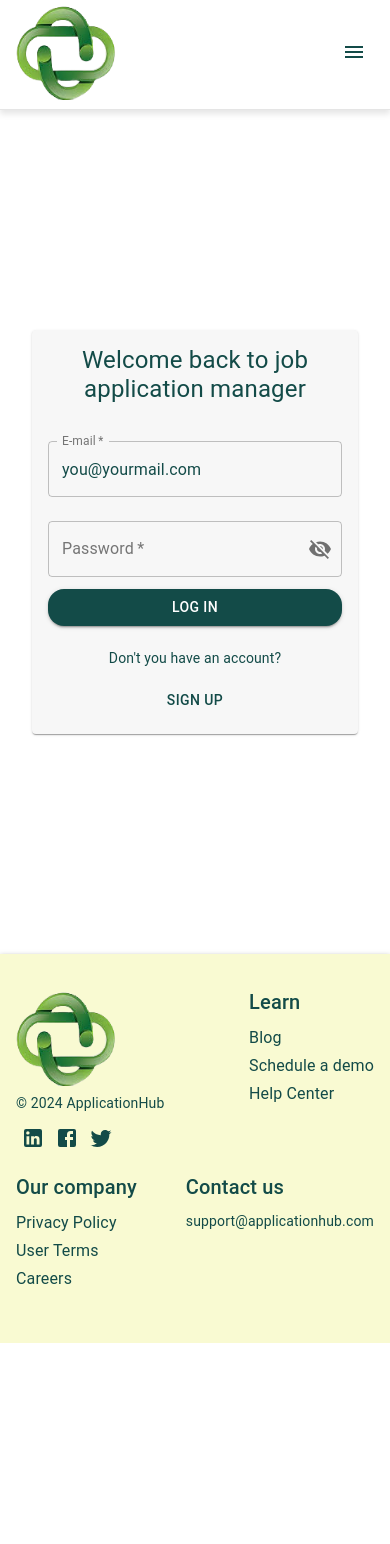
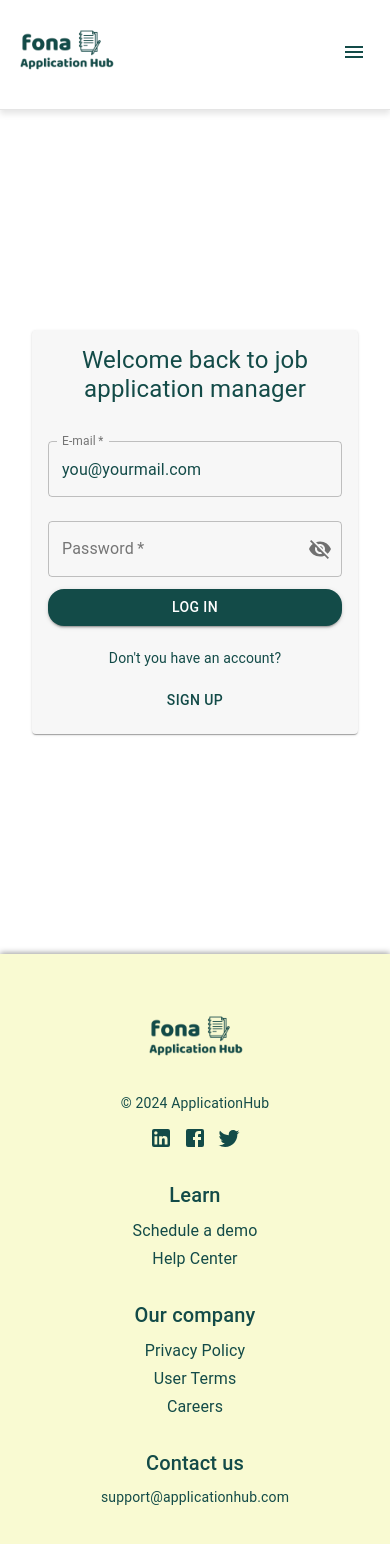
Before and after one commit to Natata08/application-hub, a Next.js app in the folder frontend/: page /login in a window 390 px wide. Shown: the top 1544 px of the page. Before the commit the page ends 1343 px from the top, so only its background shows below. Built offline with nearby package versions, Linux system fonts and the light colour scheme.

Commit message:
Changes to make home-page responsive

```diff
--- a/frontend/app/layout.js
+++ b/frontend/app/layout.js
@@ -1,6 +1,7 @@
 import ThemeApp from '@/components/styles/ThemeApp'
 import NavBar from '@/components/ui/NavBar'
 import Footer from '@/components/ui/Footer'
+import { Box } from '@mui/material'
 
 export const metadata = {
   title: 'ApplicationHub App',
@@ -11,11 +12,26 @@ export default function RootLayout({ children }) {
   return (
     <html lang="en">
       <body>
-        <ThemeApp>
-          <NavBar />
-          {children}
-          <Footer />
-        </ThemeApp>
+        <Box
+          sx={{
+            display: 'flex',
+            flexDirection: 'column',
+            minHeight: '100vh',
+          }}
+        >
+          <ThemeApp>
+            <NavBar />
+            <Box
+              component="main"
+              sx={{
+                flexGrow: 1,
+              }}
+            >
+              {children}
+            </Box>
+            <Footer />
+          </ThemeApp>
+        </Box>
       </body>
     </html>
   )
--- a/frontend/components/styles/ThemeApp.js
+++ b/frontend/components/styles/ThemeApp.js
@@ -17,9 +17,12 @@ const colors = {
   error: '#D32F2F', // Red for error
   paperLight: '#F7F7F7', // Light grayish beige for paper in light theme
   paperDark: '#1A3D3D', // Light greenish shade for paper in dark theme
-  footerDark: '#000000', // Black
+  footerDark: '#D9A020', //
   footerLight: '#F9FAD2', //Light Yellow
-  cardBlue: '#d2e8d4', //Light blue color
+  cardBlue: '#d2e8d4', //Light blue color for card
+  cardYellow: '#FFFFE0', // Light yellow for card
+  cardYellowDark: '#A7D08B',
+  cardBlueDark: '#86B3A5',
 }
 
 const commonStyles = {
@@ -79,12 +82,14 @@ export const lightTheme = createTheme({
     text: {
       primary: colors.textPrimaryLight,
       secondary: colors.textSecondaryLight,
+      footer: colors.textPrimaryLight,
     },
     background: {
       default: colors.neutralLight,
       paper: colors.paperLight,
       footer: colors.footerLight,
-      card: colors.cardBlue,
+      cardYellow: colors.cardYellow,
+      cardBlue: colors.cardBlue,
     },
   },
   components: {
@@ -137,12 +142,14 @@ export const darkTheme = createTheme({
     text: {
       primary: colors.textPrimaryDark,
       secondary: colors.textSecondaryDark,
+      footer: colors.textPrimaryLight,
     },
     background: {
       default: colors.neutralDark,
       paper: colors.paperDark,
-      footer: colors.paperDark,
-      card: colors.paperDark,
+      footer: colors.cardYellowDark,
+      cardYellow: colors.cardYellowDark,
+      cardBlue: colors.cardBlueDark,
     },
   },
   components: {
--- a/frontend/components/ui/Footer.js
+++ b/frontend/components/ui/Footer.js
@@ -6,40 +6,44 @@ import LinkedInIcon from '@mui/icons-material/LinkedIn'
 import FacebookIcon from '@mui/icons-material/Facebook'
 import TwitterIcon from '@mui/icons-material/Twitter'
 import Logo from './Logo'
-import { useThemeContext } from '@/components/styles/ThemeApp'
 
 export default function Footer() {
-  const { isLightMode, handleThemeChange, darkTheme, lightTheme } =
-    useThemeContext()
-  const theme = isLightMode ? lightTheme : darkTheme
   return (
     <Box
       component="footer"
       sx={{
-        backgroundColor: theme.palette.background.footer,
-        color: theme.palette.text.primary,
+        backgroundColor: 'background.footer',
+        color: 'text.footer',
         py: 4,
         px: { xs: 2, sm: 8 },
-        boxShadow: '0px 4px 6px rgba(0, 0, 0, 0.9)',
+        boxShadow: '0px -1px 6px rgba(0, 0, 0, 0.4)',
         width: '100vw',
       }}
     >
       <Box
         sx={{
           display: 'flex',
-          justifyContent: 'space-between',
-          alignItems: 'flex-start',
+          justifyContent: { xs: 'center', sm: 'space-between' },
+          alignItems: { xs: 'center', sm: 'flex-start' },
+          flexDirection: { xs: 'column', sm: 'row' },
           flexWrap: 'wrap',
           maxWidth: '1200px',
           margin: '0 auto',
+          textAlign: { xs: 'center', sm: 'left' },
         }}
       >
-        <Box sx={{ mb: 2 }}>
+        <Box sx={{ mb: { xs: 3, sm: 2 } }}>
           <Logo />
-          <Typography variant="body2" color={theme.palette.text.primary}>
+          <Typography variant="body2" color="text.footer">
             &copy; {new Date().getFullYear()} ApplicationHub
           </Typography>
-          <Box sx={{ mt: 1 }}>
+          <Box
+            sx={{
+              mt: 1,
+              display: 'flex',
+              justifyContent: { xs: 'center', sm: 'flex-start' },
+            }}
+          >
             <IconButton
               href="https://www.linkedin.com"
               target="_blank"
@@ -67,21 +71,11 @@ export default function Footer() {
           </Box>
         </Box>
 
-        <Box sx={{ mb: 2 }}>
-          <Typography
-            variant="h6"
-            sx={{ color: theme.palette.text.primary, mb: 1 }}
-          >
+        <Box sx={{ mb: { xs: 3, sm: 2 } }}>
+          <Typography variant="h6" sx={{ color: 'text.footer', mb: 1 }}>
             Learn
           </Typography>
 
-          <Link
-            color="inherit"
-            sx={{ display: 'block', mb: 0.5 }}
-            underline="none"
-          >
-            Blog
-          </Link>
           <Link
             color="inherit"
             sx={{ display: 'block', mb: 0.5 }}
@@ -98,11 +92,8 @@ export default function Footer() {
           </Link>
         </Box>
 
-        <Box sx={{ mb: 2 }}>
-          <Typography
-            variant="h6"
-            sx={{ color: theme.palette.text.primary, mb: 1 }}
-          >
+        <Box sx={{ mb: { xs: 3, sm: 2 } }}>
+          <Typography variant="h6" sx={{ color: 'text.footer', mb: 1 }}>
             Our company
           </Typography>
           <Link
@@ -128,11 +119,8 @@ export default function Footer() {
           </Link>
         </Box>
 
-        <Box sx={{ mb: 2 }}>
-          <Typography
-            variant="h6"
-            sx={{ color: theme.palette.text.primary, mb: 1 }}
-          >
+        <Box sx={{ mb: { xs: 3, sm: 2 } }}>
+          <Typography variant="h6" sx={{ color: 'text.footer', mb: 1 }}>
             Contact us
           </Typography>
 
--- a/frontend/components/ui/Logo.js
+++ b/frontend/components/ui/Logo.js
@@ -2,12 +2,6 @@ import Image from 'next/image'
 
 export default function Logo({ width = 100, height = 100 }) {
   return (
-    <Image
-      src="/Transparent_Logo.png"
-      alt="Logo"
-      width={width}
-      height={height}
-      priority
-    />
+    <Image src="/fona.png" alt="Logo" width={width} height={height} priority />
   )
 }
--- a/frontend/components/ui/NavBar.js
+++ b/frontend/components/ui/NavBar.js
@@ -1,7 +1,6 @@
 'use client'
 
 import React, { useState } from 'react'
-import { useThemeContext } from '@/components/styles/ThemeApp'
 import {
   AppBar,
   Toolbar,
@@ -14,17 +13,23 @@ import {
 import Logo from './Logo'
 import Link from 'next/link'
 import MenuIcon from '@mui/icons-material/Menu'
+import { useThemeContext } from '@/components/styles/ThemeApp'
 import DarkModeIcon from '@mui/icons-material/DarkMode'
 import LightModeIcon from '@mui/icons-material/LightMode'
 
 export default function NavBar() {
-  const { isLightMode, handleThemeChange, darkTheme, lightTheme } =
+  const { isLightMode, darkTheme, handleThemeChange, lightTheme } =
     useThemeContext()
   const theme = isLightMode ? lightTheme : darkTheme
+
   const [drawerOpen, setDrawerOpen] = useState(false)
 
   const toggleDrawer = () => {
     setDrawerOpen(!drawerOpen)
+  }
+
+  const handleCloseDrawer = () => {
+    setDrawerOpen(false)
   }
 
   return (
@@ -34,7 +39,7 @@ export default function NavBar() {
         backgroundColor: 'transparent',
         borderBottom: '1px solid rgba(0, 0, 0, 0.1)',
         boxShadow: '0px 4px 6px rgba(0, 0, 0, 0.1)',
-        color: theme.palette.text.primary,
+        color: 'text.primary',
         width: '100%',
       }}
     >
@@ -64,7 +69,7 @@ export default function NavBar() {
           <Link href="/" passHref>
             <Button
               color="inherit"
-              sx={{ margin: '10px', color: theme.palette.text.primary }}
+              sx={{ margin: '10px', color: 'text.primary' }}
             >
               Home
             </Button>
@@ -72,15 +77,15 @@ export default function NavBar() {
           <Link href="/about" passHref>
             <Button
               color="inherit"
-              sx={{ margin: '10px', color: theme.palette.text.primary }}
+              sx={{ margin: '10px', color: 'text.primary' }}
             >
               About
             </Button>
           </Link>
-          <Link href="/signup" passHref>
+          <Link href="/register" passHref>
             <Button
               color="inherit"
-              sx={{ margin: '10px', color: theme.palette.text.primary }}
+              sx={{ margin: '10px', color: 'text.primary' }}
             >
               Dashboard
             </Button>
@@ -102,11 +107,15 @@ export default function NavBar() {
       </Toolbar>
 
       <Drawer anchor="right" open={drawerOpen} onClose={toggleDrawer}>
-        <Box sx={{ width: 250 }} role="presentation">
+        <Box
+          sx={{ width: 250 }}
+          role="presentation"
+          onClick={handleCloseDrawer}
+        >
           <Link href="/" passHref>
             <Button
               color="inherit"
-              sx={{ margin: '10px', width: '100%', textAlign: 'left' }}
+              sx={{ margin: '10px', width: '80%', textAlign: 'left' }}
             >
               Home
             </Button>
@@ -114,7 +123,7 @@ export default function NavBar() {
           <Link href="/about" passHref>
             <Button
               color="inherit"
-              sx={{ margin: '10px', width: '100%', textAlign: 'left' }}
+              sx={{ margin: '10px', width: '80%', textAlign: 'left' }}
             >
               About
             </Button>
@@ -122,22 +131,33 @@ export default function NavBar() {
           <Link href="/register" passHref>
             <Button
               color="inherit"
-              sx={{ margin: '10px', width: '100%', textAlign: 'left' }}
+              sx={{ margin: '10px', width: '80%', textAlign: 'left' }}
             >
               Dashboard
             </Button>
           </Link>
-          <IconButton onClick={handleThemeChange} color="inherit" size="large">
+          <IconButton
+            onClick={handleThemeChange}
+            color="inherit"
+            size="large"
+            sx={{ margin: '10px', width: '80%', textAlign: 'left' }}
+          >
             {isLightMode ? <DarkModeIcon /> : <LightModeIcon />}
           </IconButton>
           <Link href={`/login`}>
-            <Button variant="contained" sx={{ marginTop: 1 }}>
+            <Button
+              variant="contained"
+              sx={{ margin: '10px', width: '80%', textAlign: 'left' }}
+            >
               LogIn
             </Button>
           </Link>
 
           <Link href={`/register`}>
-            <Button variant="contained" sx={{ marginTop: 1 }}>
+            <Button
+              variant="contained"
+              sx={{ margin: '10px', width: '80%', textAlign: 'left' }}
+            >
               Sign up
             </Button>
           </Link>
```
Also changed, not shown: frontend/components/homepage/HomePage.js (+2 -5 lines), frontend/components/homepage/Introduction.js (+12 -6 lines), frontend/components/homepage/Overview.js (+5 -11 lines), frontend/components/homepage/Testimonial.js (+19 -17 lines), frontend/components/homepage/WhyChooseCard.js (+4 -6 lines), frontend/components/ui/CardLeftCurve.js (+2 -5 lines), frontend/components/ui/CardRightCurve.js (+2 -5 lines), frontend/public/fona.png (added).
